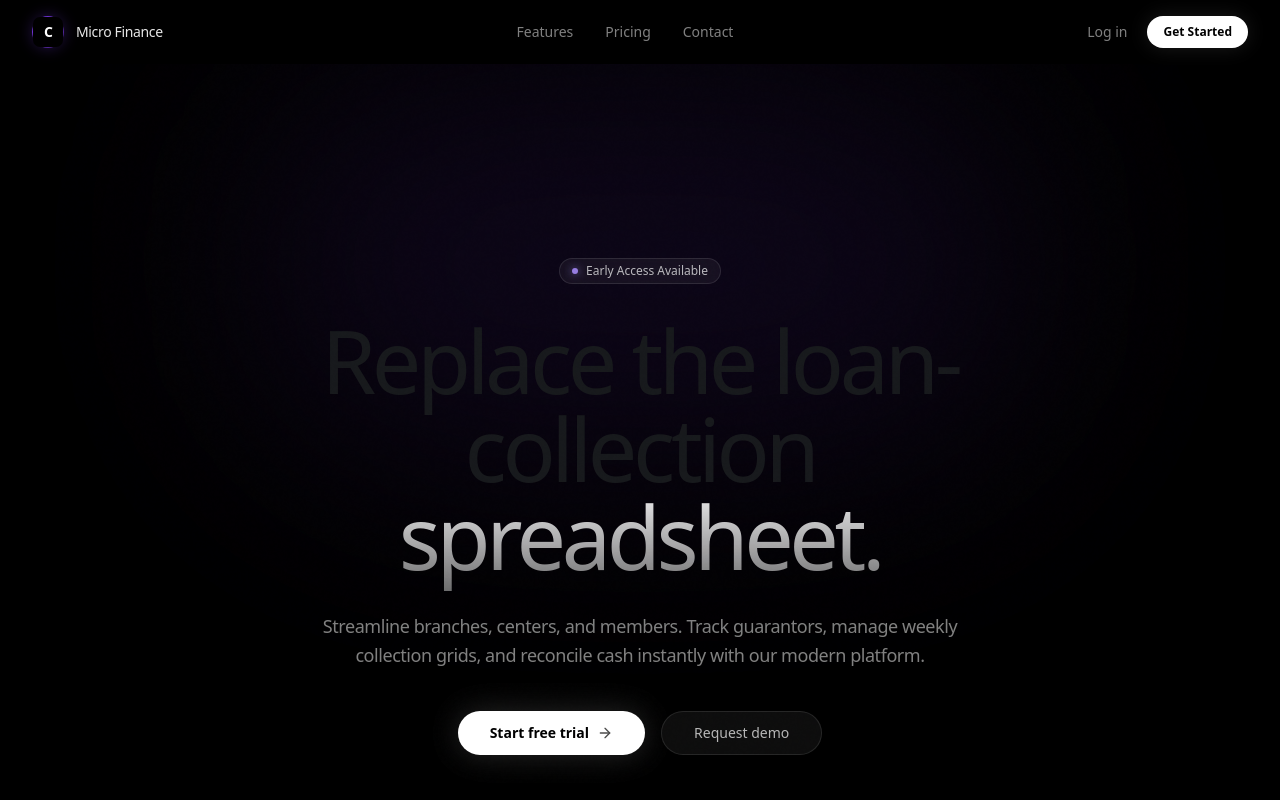
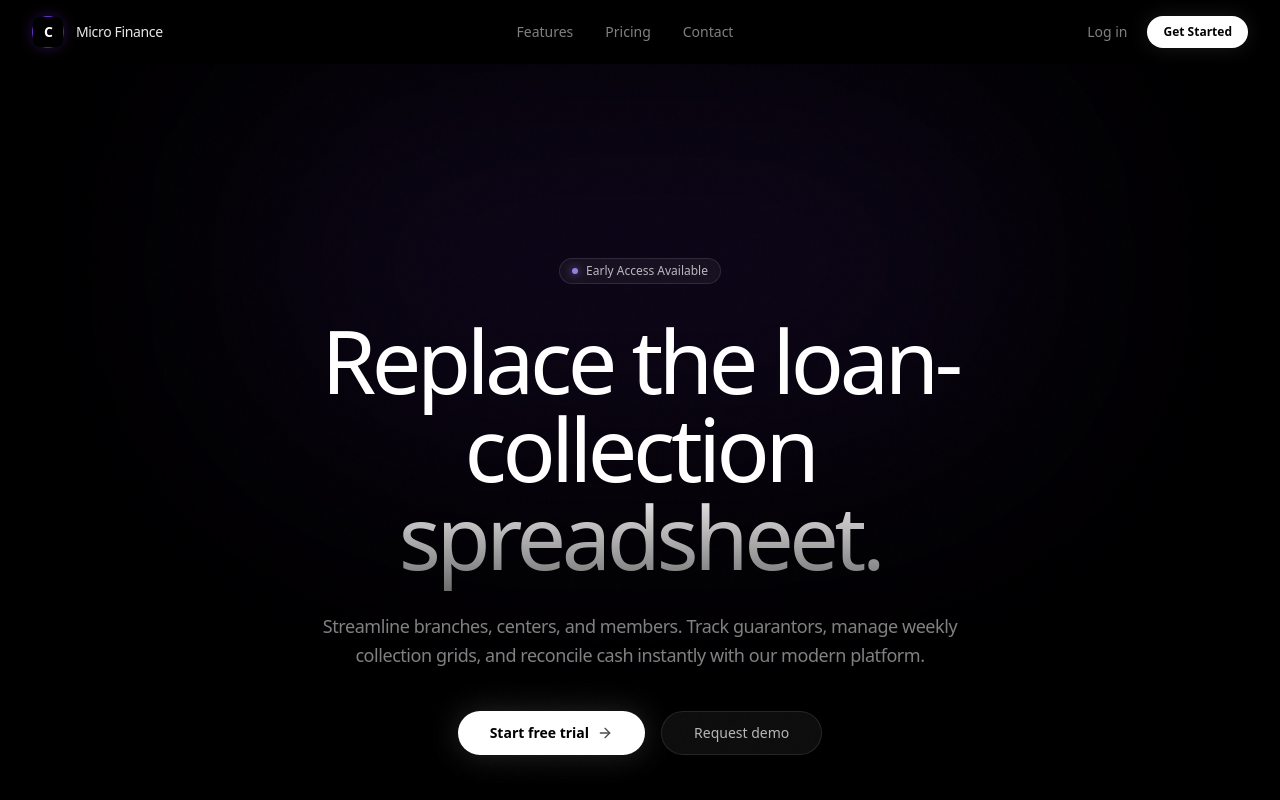
Before and after one commit to Supun-Sanjana/micro-credit, a Next.js app: page / in a window 1280 px wide. Shown: the top 800 px of the page. Built offline with nearby package versions, Linux system fonts and the light colour scheme.

Commit message:
fix: add text-white to marketing page wrapper to prevent text from inheriting dark theme colors

```diff
--- a/app/page.tsx
+++ b/app/page.tsx
@@ -28,7 +28,7 @@ const stagger = {
 
 export default function Home() {
   return (
-    <div className="relative min-h-screen bg-black selection:bg-brand-violet/30 selection:text-brand-violet-light">
+    <div className="relative min-h-screen bg-black text-white selection:bg-brand-violet/30 selection:text-brand-violet-light">
       <div className="fixed inset-0 bg-noise pointer-events-none z-50 opacity-30 mix-blend-overlay" />
       <Navbar />
 
```
